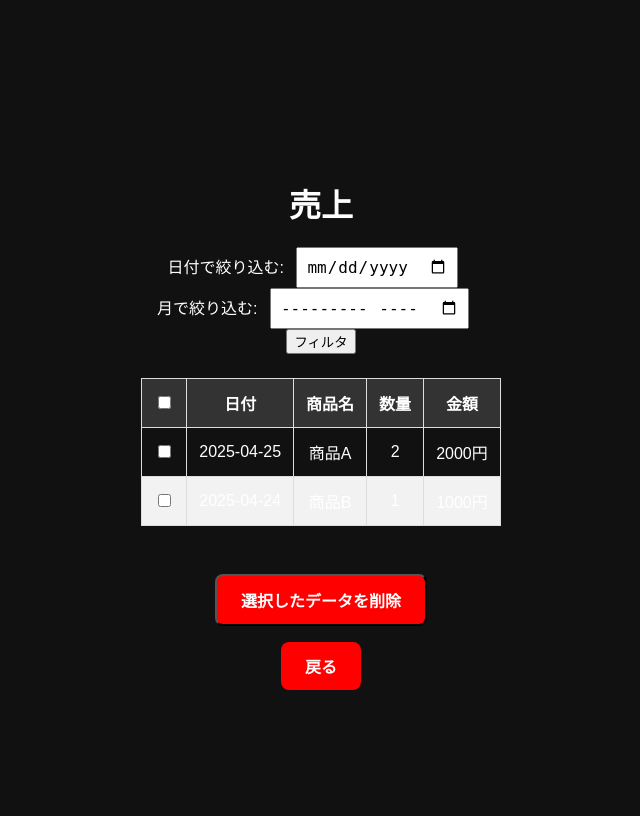
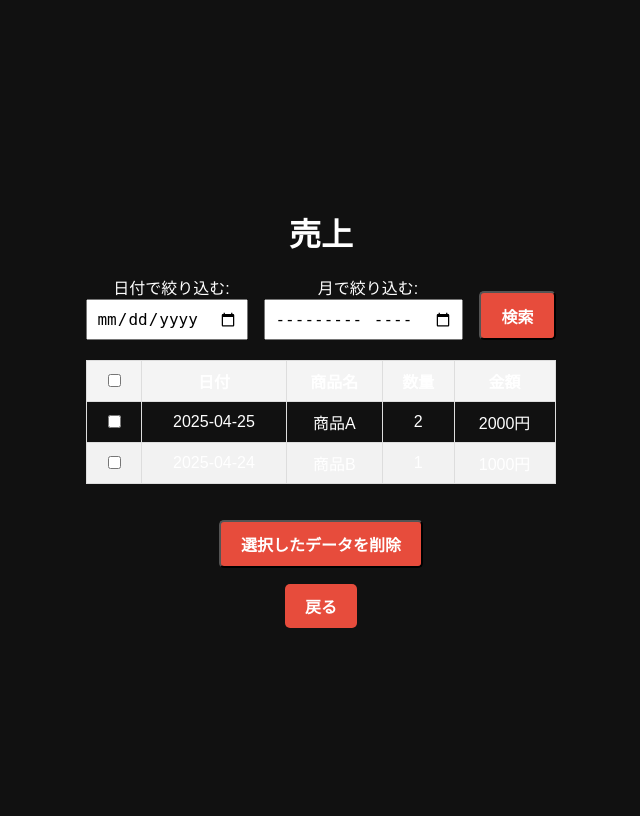
Before and after one commit to Marklsama/yse_regi, a PHP site: page /sales.php in a window 1280 px wide. Shown: the whole page, without its empty margins (319-959 px from the left). Run offline with PHP 8.4, Linux system fonts and the light colour scheme.

Commit message:
sales update

```diff
--- a/sales.php
+++ b/sales.php
@@ -6,13 +6,68 @@
   <meta name="viewport" content="width=device-width, initial-scale=1.0" />
   <title>売上</title>
   <link rel="stylesheet" href="css/style.css" />
+  <style>
+    /* Custom styles for sales page */
+    .sales-page {
+      max-width: 800px;
+      margin: 0 auto;
+      padding: 20px;
+      font-family: Arial, sans-serif;
+    }
+
+    h1 {
+      text-align: center;
+      margin-bottom: 20px;
+    }
+
+    .filter-form {
+      display: flex;
+      justify-content: space-between;
+      margin-bottom: 20px;
+    }
+
+    .filter-form div {
+      display: flex;
+      flex-direction: column;
+    }
+
+    .sales-table {
+      width: 100%;
+      border-collapse: collapse;
+      margin-bottom: 20px;
+    }
+
+    .sales-table th, .sales-table td {
+      border: 1px solid #ddd;
+      padding: 8px;
+      text-align: center;
+    }
+
+    .sales-table th {
+      background-color: #f4f4f4;
+    }
+
+    .btn-red {
+      display: inline-block;
+      padding: 10px 20px;
+      color: #fff;
+      background-color: #e74c3c;
+      text-decoration: none;
+      text-align: center;
+      border-radius: 5px;
+    }
+
+    .btn-red:hover {
+      background-color: #c0392b;
+    }
+  </style>
 </head>
 
 <body>
   <div class="sales-page">
     <h1>売上</h1>
 
-    <!-- Фильтр форм -->
+    <!-- Filter Form -->
     <form method="get" action="sales.php" class="filter-form">
       <div>
         <label for="date">日付で絞り込む:</label>
@@ -22,10 +77,10 @@
         <label for="month">月で絞り込む:</label>
         <input type="month" id="month" name="month" value="<?php echo htmlspecialchars($_GET['month'] ?? '', ENT_QUOTES); ?>" />
       </div>
-      <button type="submit">フィルタ</button>
+      <button type="submit" class="btn-red">検索</button>
     </form>
 
-    <!-- 売上データの表示 -->
+    <!-- Sales Data Table -->
     <form method="post" action="delete_sales.php">
       <table class="sales-table">
         <thead>
@@ -39,13 +94,11 @@
         </thead>
         <tbody>
           <?php
-          // Жишээ борлуулалтын өгөгдөл
           $sales = [
             ['id' => 1, 'date' => '2025-04-25', 'product' => '商品A', 'quantity' => 2, 'amount' => 2000],
             ['id' => 2, 'date' => '2025-04-24', 'product' => '商品B', 'quantity' => 1, 'amount' => 1000],
           ];
 
-          // Фильтр боловсруулах
           $dateFilter = $_GET['date'] ?? '';
           $monthFilter = $_GET['month'] ?? '';
 
@@ -59,7 +112,6 @@
             return true;
           });
 
-          // Борлуулалтын өгөгдлийг харуулах
           if (!empty($filteredSales)) {
             foreach ($filteredSales as $sale) {
               echo '<tr>';
@@ -83,7 +135,6 @@
   </div>
 
   <script>
-    // Бүх checkbox-ийг сонгох/цуцлах функц
     document.getElementById('select-all').addEventListener('change', function () {
       const checkboxes = document.querySelectorAll('input[name="delete_ids[]"]');
       checkboxes.forEach(checkbox => checkbox.checked = this.checked);
```
Also changed, not shown: delete_sales.php (+4 -3 lines).
